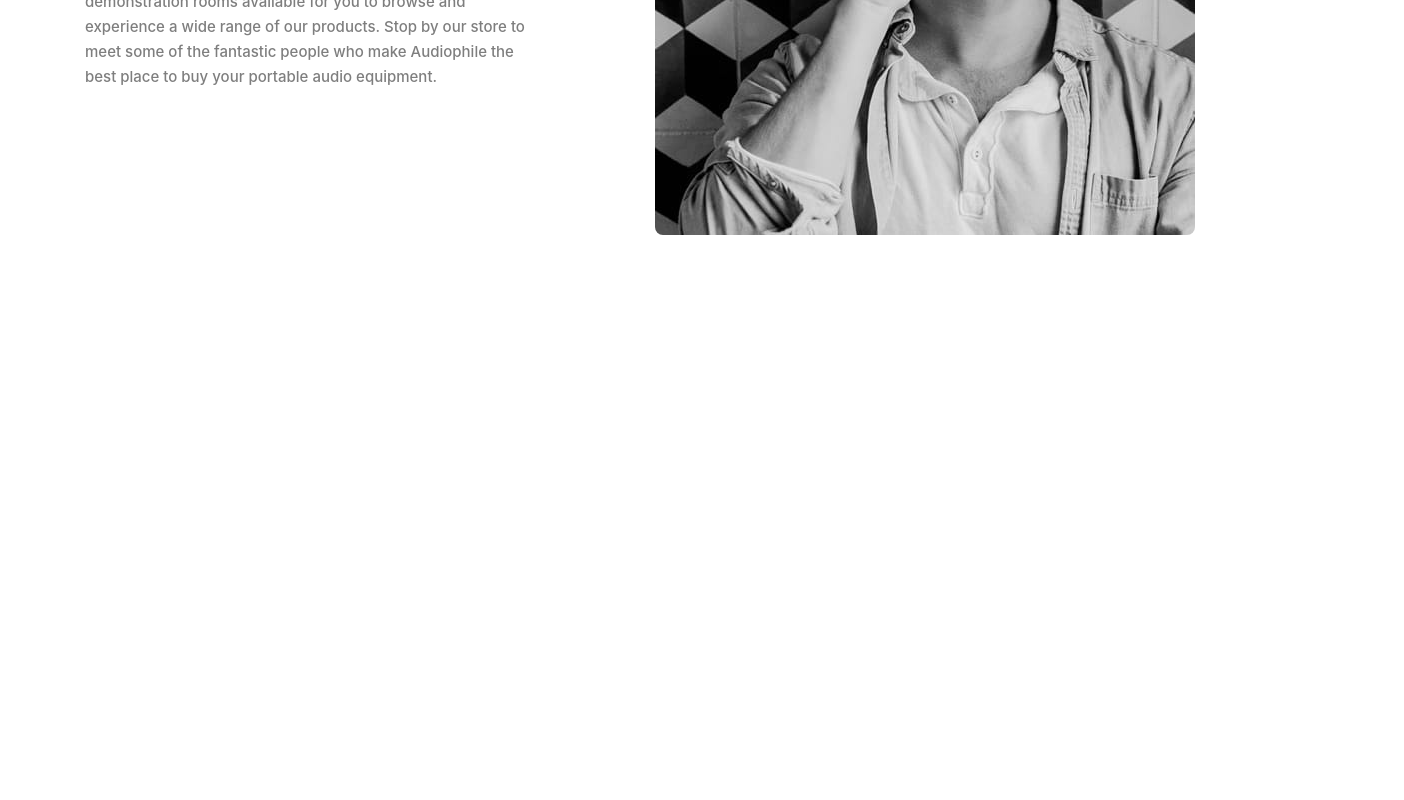
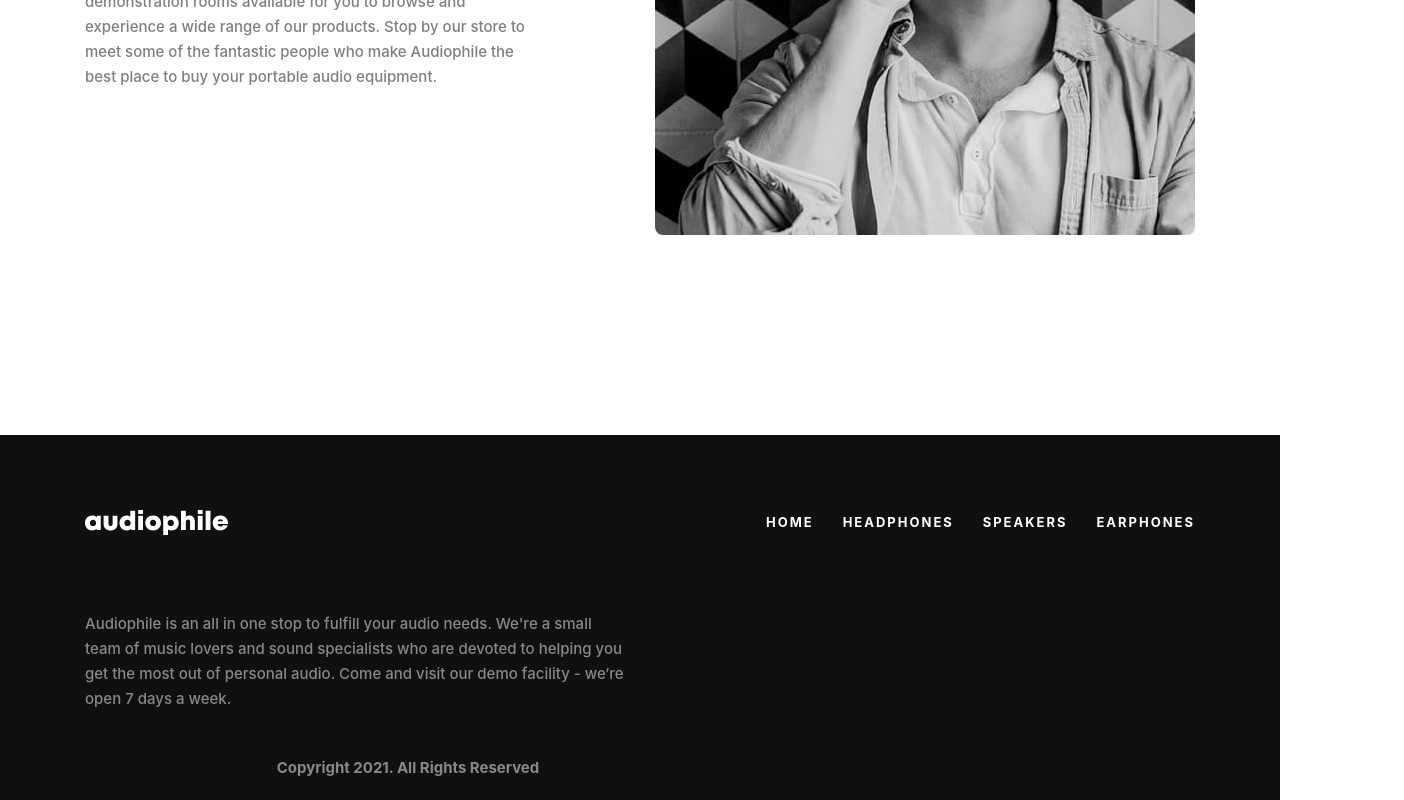
Before and after one commit to a-zajonc/audiophile-e-commerce-website, a React (Create React App) app: page / in a window 1280 px wide. Shown: the part 3251-4051 px from the top of the page, 1404 px wide, since content can reach past the window. Before the commit the page ends 3686 px from the top, so only its background shows below. Built offline with nearby package versions, Linux system fonts and the light colour scheme.

Commit message:
Add Footer

```diff
--- a/src/App.tsx
+++ b/src/App.tsx
@@ -5,6 +5,7 @@ import {
   NavBar,
   ProductComponent,
   About,
+  Footer,
 } from "./Components/";
 
 function App() {
@@ -15,6 +16,7 @@ function App() {
       <Categories />
       <ProductComponent />
       <About />
+      <Footer />
     </div>
   );
 }
--- /dev/null
+++ b/src/Components/Footer/index.module.css
@@ -0,0 +1,74 @@
+.box {
+  width: 100%;
+  height: 365px;
+  background-color: #101010;
+}
+
+.navigation {
+  display: flex;
+  flex-direction: row;
+  position: relative;
+  top: 75px;
+  left: calc((100% - 1110px) / 2);
+  width: 1110px;
+  height: 25px;
+}
+
+.categories {
+  width: 430px;
+  display: flex;
+  flex-direction: row;
+  justify-content: space-between;
+  margin-left: 538px;
+  font-weight: 700;
+  font-size: 13px;
+  line-height: 25px;
+  letter-spacing: 2px;
+  text-transform: uppercase;
+  color: #ffffff;
+}
+
+.logo {
+  height: 25px;
+  width: 143px;
+}
+
+.description {
+  text-align: left;
+  position: relative;
+  left: calc((100% - 1110px) / 2);
+  top: 136px;
+  height: 100px;
+  width: 540px;
+  font-weight: 500;
+  font-size: 15px;
+  line-height: 25px;
+  color: #ffffff;
+  mix-blend-mode: normal;
+  opacity: 0.5;
+}
+
+.copyrightBox {
+  position: relative;
+  top: 126px;
+  left: 138px;
+  height: 25px;
+  width: 540px;
+  font-weight: 700;
+  font-size: 15px;
+  line-height: 25px;
+  color: #ffffff;
+  mix-blend-mode: normal;
+  opacity: 0.5;
+}
+
+.socialMediaBox {
+  position: relative;
+  left: 1300px;
+  top: 105px;
+  width: 104px;
+  height: 24px;
+  display: flex;
+  flex-direction: row;
+  justify-content: space-around;
+}
--- /dev/null
+++ b/src/Components/Footer/index.tsx
@@ -0,0 +1,31 @@
+import styles from "./index.module.css";
+import logo from "../../images/shared/desktop/logo.svg";
+import twitterIcon from "../../images/shared/desktop/icon-twitter.svg";
+import instagramIcon from "../../images/shared/desktop/icon-instagram.svg";
+import facebookIcon from "../../images/shared/desktop/icon-facebook.svg";
+
+export function Footer() {
+  return (
+    <div className={styles.box}>
+      <div className={styles.navigation}>
+        <img src={logo} alt="Shop Logo" className={styles.logo} />
+        <div className={styles.categories}>
+          <div>Home</div> <div>Headphones</div> <div>Speakers</div>
+          <div>Earphones</div>
+        </div>
+      </div>
+      <p className={styles.description}>
+        Audiophile is an all in one stop to fulfill your audio needs. We're a
+        small team of music lovers and sound specialists who are devoted to
+        helping you get the most out of personal audio. Come and visit our demo
+        facility - we’re open 7 days a week.
+      </p>
+      <div className={styles.socialMediaBox}>
+        <img src={facebookIcon} alt="Facebook Icon" />
+        <img src={twitterIcon} alt="Twitter Icon" />
+        <img src={instagramIcon} alt="Instagram Icon" />
+      </div>
+      <p className={styles.copyrightBox}>Copyright 2021. All Rights Reserved</p>
+    </div>
+  );
+}
--- a/src/Components/index.tsx
+++ b/src/Components/index.tsx
@@ -1,5 +1,6 @@
+export { Footer } from "./Footer";
 export { NavBar } from "./NavBar/";
 export { Header } from "./Header/";
 export { Categories } from "./Categories/";
 export { ProductComponent } from "./ProductComponent";
-export { About } from "./About/";
+export { About } from "./About";
```
